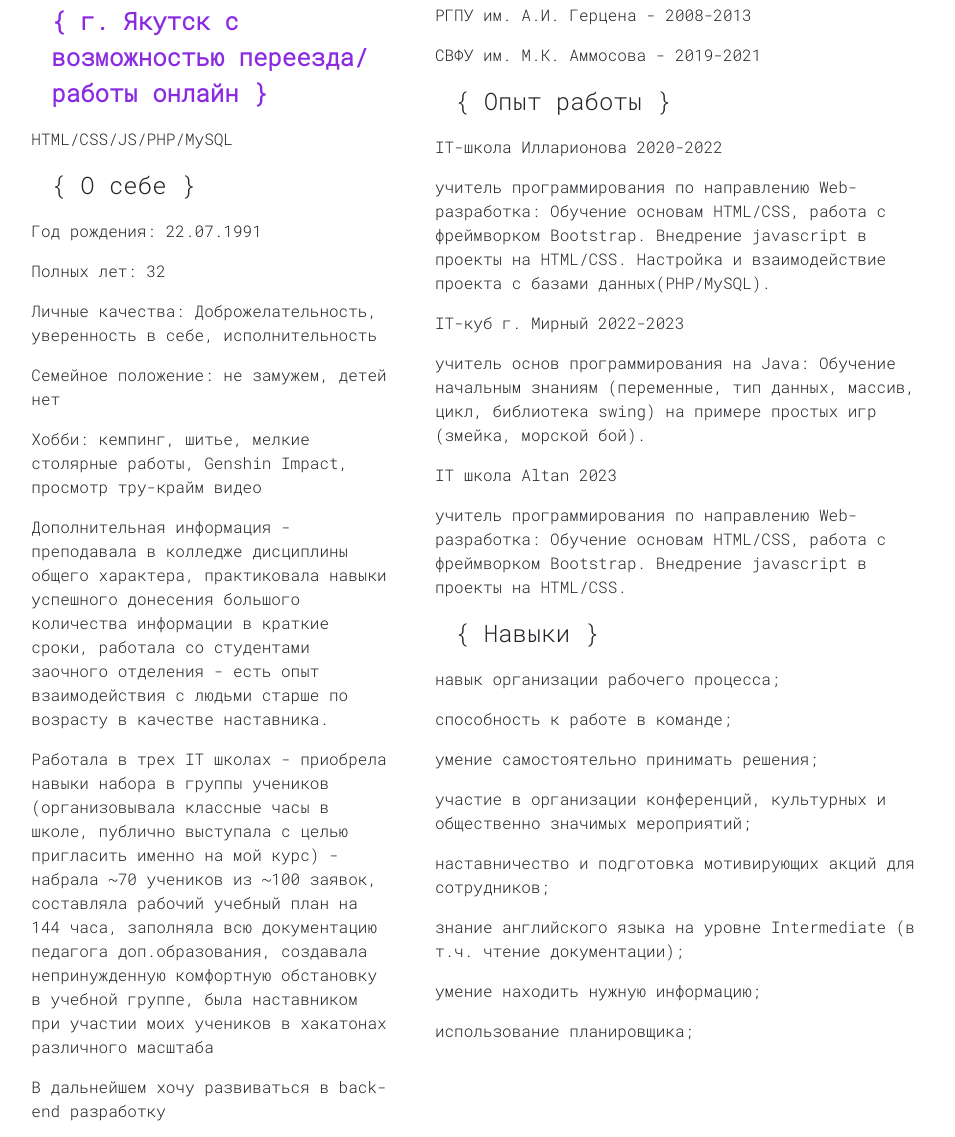
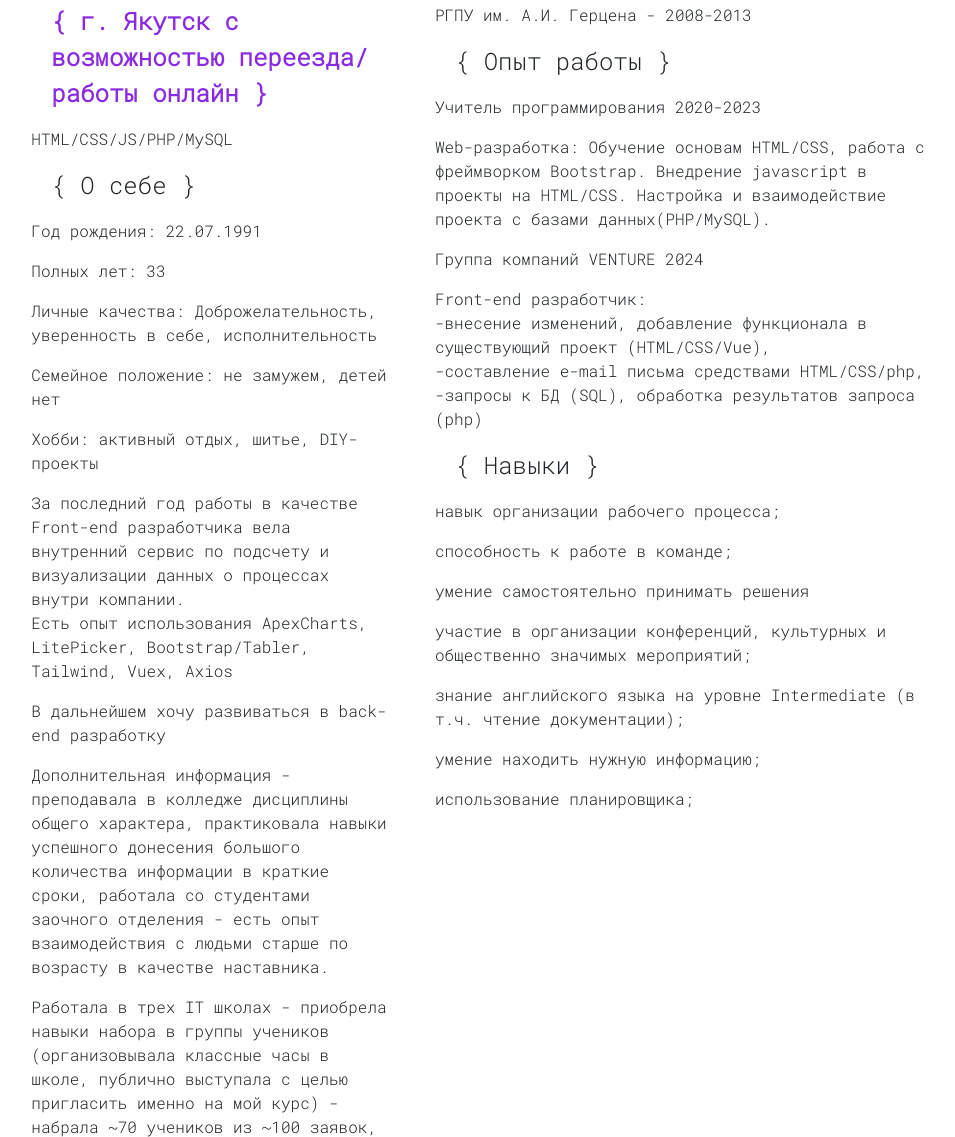
Before and after one commit to alv1k/my_resume_dev, a plain HTML site: page index.html in a window 1280 px wide. Shown: the part 461-1598 px from the top of the page, without its empty margins (182-1137 px from the left). Drawn offline with nearby package versions, Linux system fonts and the light colour scheme.

Commit message:
Add files via upload

```diff
--- a/index.html
+++ b/index.html
@@ -23,21 +23,25 @@
         <p class="paragraph">{ О себе }</p>
 
         <p>Год рождения: 22.07.1991 </p>
-        <p>Полных лет: 32</p>
+        <p>Полных лет: 33</p>
 
         <p>Личные качества: Доброжелательность, уверенность в себе, исполнительность</p>
 
         <p>Семейное положение: не замужем, детей нет</p>
 
-        <p>Хобби: кемпинг, шитье, мелкие столярные работы, Genshin Impact, просмотр тру-крайм видео </p>
+        <p>Хобби: активный отдых, шитье, DIY-проекты </p>
 
+        <p>
+          За последний год работы в качестве Front-end разработчика вела внутренний сервис по подсчету и визуализации данных о процессах внутри компании. <br/>
+          Есть опыт использования ApexCharts, LitePicker, Bootstrap/Tabler, Tailwind, Vuex, Axios
+        </p>
+        <p>В дальнейшем хочу развиваться в back-end разработку</p>
         <p>
           Дополнительная информация - преподавала в колледже дисциплины общего характера, практиковала навыки успешного донесения большого количества информации в краткие сроки, работала со студентами заочного отделения - есть опыт взаимодействия с людьми старше по возрасту в качестве наставника.
         </p>
         <p>
-          Работала в трех IT школах - приобрела навыки набора в группы учеников (организовывала классные часы в школе, публично выступала с целью пригласить именно на мой курс) - набрала ~70 учеников из ~100 заявок, составляла рабочий учебный план на 144 часа, заполняла всю документацию педагога доп.образования, создавала непринужденную комфортную обстановку в учебной группе, была наставником при участии моих учеников в хакатонах различного масштаба
+          Работала в трех IT школах - приобрела навыки набора в группы учеников (организовывала классные часы в школе, публично выступала с целью пригласить именно на мой курс) - набрала ~70 учеников из ~100 заявок, составляла рабочий учебный план на 144 часа,  была наставником в участии моих учеников в хакатонах различного масштаба
         </p>
-        <p>В дальнейшем хочу развиваться в back-end разработку</p>
 
 
 
@@ -50,24 +54,21 @@
           <p class="paragraph mt-5 ">{ Образование }</p>
             <p>ФТЛ им. В.П. Ларионова - 2003-2008</p>
             <p>РГПУ им. А.И. Герцена - 2008-2013</p>
-            <p>СВФУ им. М.К. Аммосова - 2019-2021</p>
           <p class="paragraph">{ Опыт работы }</p>
-            <p>IT-школа Илларионова 2020-2022</p>
-              <p>учитель программирования по направлению Web-разработка:
+            <p>Учитель программирования 2020-2023</p>
+              <p>Web-разработка:
                 Обучение основам HTML/CSS, работа с фреймворком Bootstrap.
                 Внедрение javascript в проекты на HTML/CSS.
                 Настройка и взаимодействие проекта с базами данных(PHP/MySQL).
               </p>
-            <p>IT-куб г. Мирный 2022-2023</p>
-            <p>учитель основ программирования на Java:
-              Обучение начальным знаниям (переменные, тип данных, массив, цикл, библиотека swing)
-              на примере простых игр (змейка, морской бой).
-            </p>
 
-            <p>IT школа Altan 2023</p>
-            <p>учитель программирования по направлению Web-разработка:
-              Обучение основам HTML/CSS, работа с фреймворком Bootstrap.
-              Внедрение javascript в проекты на HTML/CSS.
+
+            <p>Группа компаний VENTURE 2024</p>
+            <p>
+              Front-end разработчик:<br/>
+              -внесение изменений, добавление функционала в существующий проект (HTML/CSS/Vue),<br/>
+              -составление e-mail письма средствами HTML/CSS/php,<br/>
+              -запросы к БД (SQL), обработка результатов запроса (php)<br/>
             </p>
           <p class="paragraph">{ Навыки }</p>
             <p>
@@ -77,13 +78,10 @@
               способность к работе в команде;
             </p>
             <p>
-              умение самостоятельно принимать решения;
+              умение самостоятельно принимать решения
             </p>
             <p>
               участие в организации конференций, культурных и общественно значимых мероприятий;
-            </p>
-            <p>
-              наставничество и подготовка мотивирующих акций для сотрудников;
             </p>
             <p>
               знание английского языка на уровне Intermediate (в т.ч. чтение документации);
```
